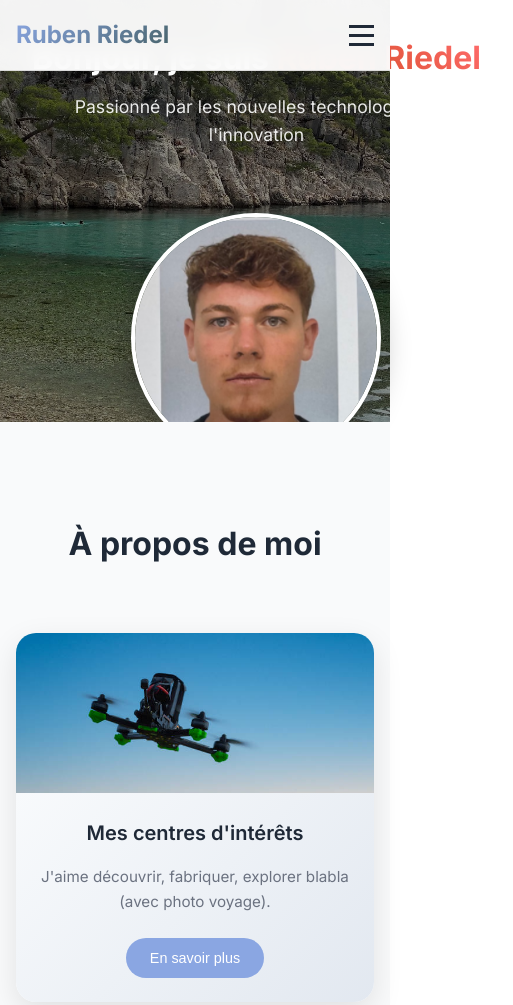
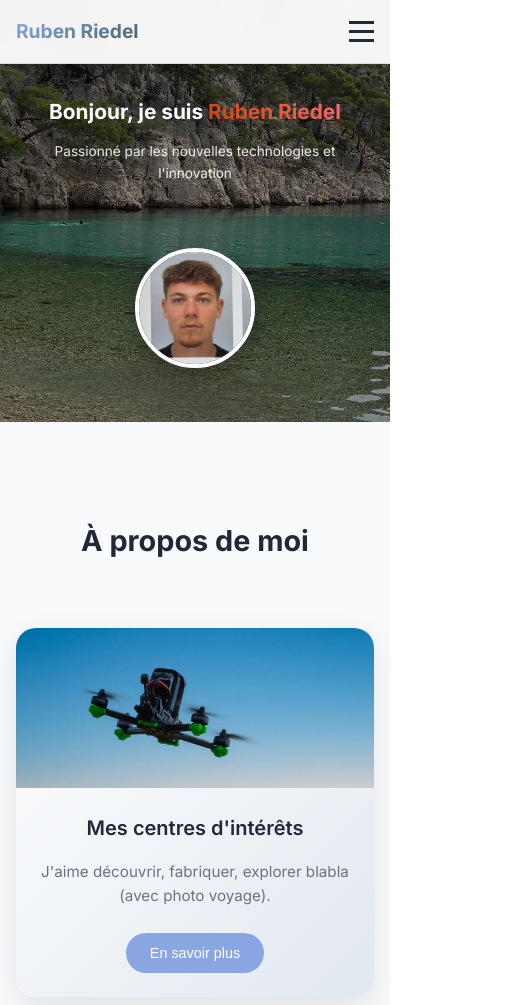
Before and after one commit to ruxdl/Portfolio, a plain HTML site: page index.html in a window 390 px wide. Shown: the top 1005 px of the page, 513 px wide, since content can reach past the window. Drawn offline with Linux system fonts and the light colour scheme.

Commit message:
Amélioration du responsive design pour mobile - correction section hero

```diff
--- a/index.html
+++ b/index.html
@@ -71,7 +71,7 @@
                         </div>
                     </div>
                     <div class="card-content">
-                        <h3>Mes sports</h3>
+                        <h3>Mes activités sportives</h3>
                         <p>Kitesurf, ski, un peu de tennis et de course, touche à tout, etc (image kitesurf).</p>
                         <button class="card-button" onclick="openModal('sports')">En savoir plus</button>
                     </div>
--- a/styles.css
+++ b/styles.css
@@ -644,29 +644,35 @@ body {
     }
 
     .hero {
-        height: 50vh;
+        height: 60vh;
         background-attachment: scroll;
+        padding: 80px 1rem 2rem 1rem;
     }
 
     .hero-content {
         grid-template-columns: 1fr;
         text-align: center;
         gap: 2rem;
+        align-items: center;
     }
 
     .hero-text h1 {
-        font-size: 1.8rem;
+        font-size: 1.5rem;
         text-align: center;
-        white-space: nowrap;
+        line-height: 1.2;
+        word-wrap: break-word;
+        white-space: normal;
     }
 
     .hero-subtitle {
         text-align: center;
+        font-size: 0.9rem;
+        margin-top: 0.5rem;
     }
 
     .profile-img {
-        width: 180px;
-        height: 180px;
+        width: 150px;
+        height: 150px;
     }
 
     .cards-grid {
@@ -745,6 +751,56 @@ body {
     }
 }
 
+/* Responsive pour très petits écrans (smartphones) */
+@media (max-width: 480px) {
+    .container {
+        padding: 0 1rem;
+    }
+
+    .hero {
+        height: 50vh;
+        padding: 60px 0.5rem 1rem 0.5rem;
+    }
+
+    .hero-text h1 {
+        font-size: 1.3rem;
+        line-height: 1.3;
+    }
+
+    .hero-subtitle {
+        font-size: 0.85rem;
+    }
+
+    .profile-img {
+        width: 120px;
+        height: 120px;
+    }
+
+    .section-title {
+        font-size: 1.8rem;
+    }
+
+    .nav-brand h1 {
+        font-size: 1.2rem;
+    }
+
+    .contact-item {
+        flex-direction: column;
+        text-align: center;
+        gap: 0.5rem;
+    }
+
+    .contact-item i {
+        margin: 0 auto 0.5rem;
+    }
+
+    .modal-content {
+        margin: 10% 5%;
+        width: 90%;
+        padding: 1rem;
+    }
+}
+
 /* Smooth scrolling */
 html {
     scroll-behavior: smooth;
```
